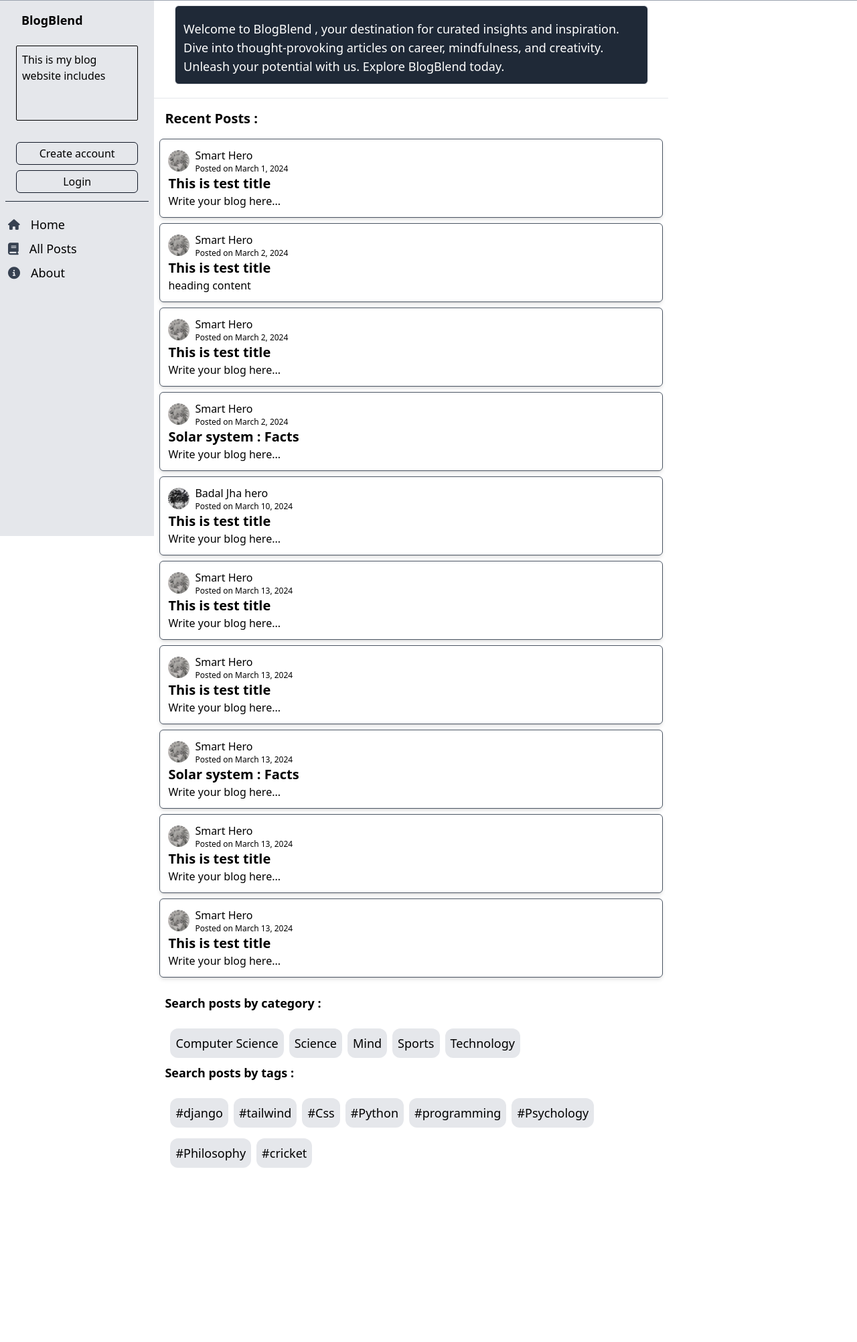
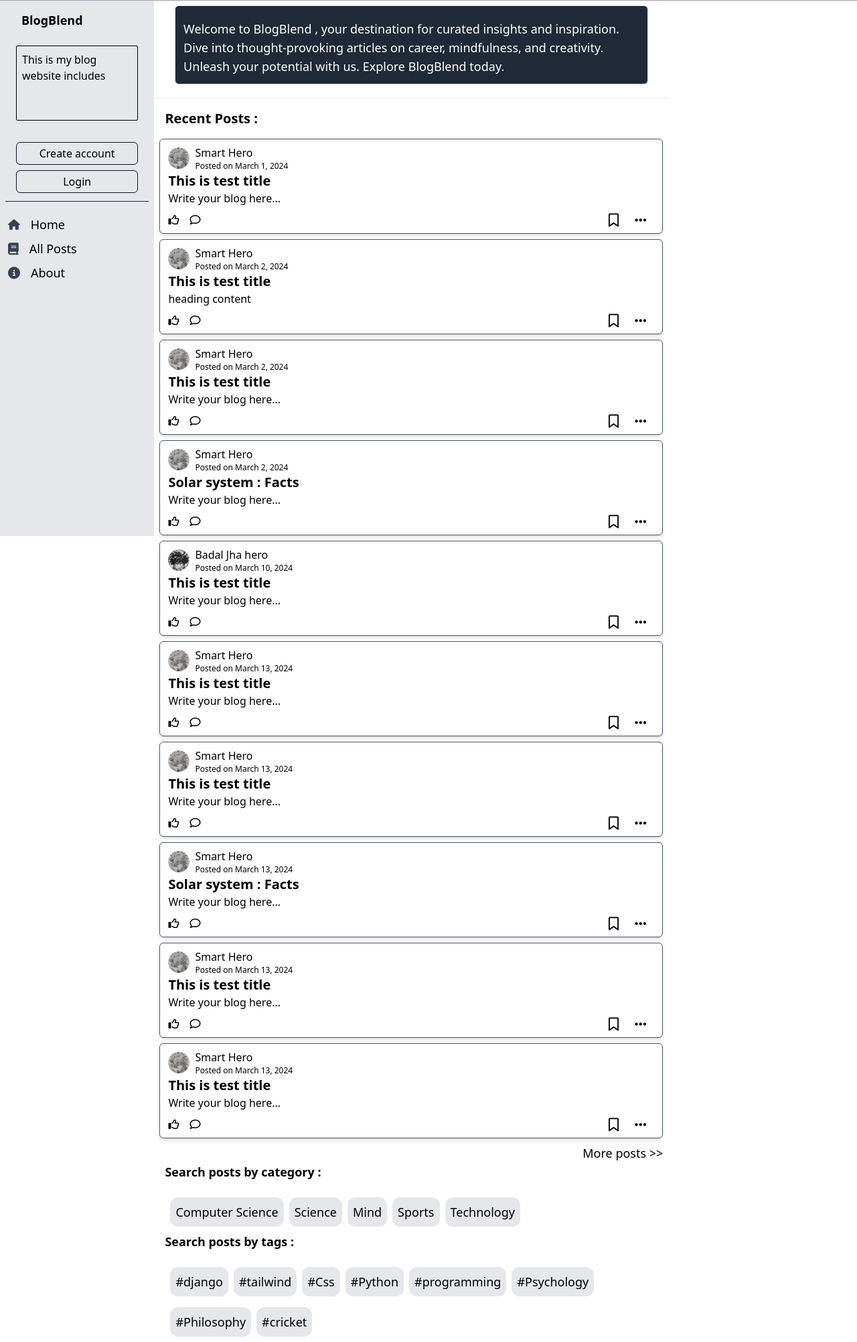
Before and after one commit to Aakashmid/DjangoBlogApp, a Django app: page / in a window 1280 px wide. Shown: the part 56-2059 px from the top of the page at 67% size. Before the commit the page ends 1799 px from the top, so only its background shows below. Run offline with Django 4.2, Linux system fonts and the light colour scheme; data comes from the database, SQL or seed files in the repository; both versions use the stored data as it was after the commit; some libraries are stand-ins or nearby versions.

Commit message:
Update index.html an d blogPosts.html

```diff
--- a/App/views.py
+++ b/App/views.py
@@ -12,7 +12,7 @@ from datetime import datetime, timedelta
 # Create your views here.
 def home(request):
     # incomplet , write logic for showing recent posts
-    allPosts=Post.objects.filter(publish_time__gte=timezone.now()-timedelta(days=2)).order_by('-read_count')[:10]
+    allPosts=Post.objects.filter(publish_time__gte=timezone.now()-timedelta(days=5)).order_by('-read_count')[:10]
     postTags=Tag.objects.all()[:8]
     postCats=PostCategory.objects.all()[:10]
     parms={"allPosts":allPosts,'postTags':postTags,'Categories':postCats}
--- a/static/src/output.css
+++ b/static/src/output.css
@@ -682,12 +682,20 @@ video {
   float: left;
 }
 
+.clear-end {
+  clear: inline-end;
+}
+
 .clear-left {
   clear: left;
 }
 
 .clear-right {
   clear: right;
+}
+
+.m-2 {
+  margin: 0.5rem;
 }
 
 .mx-1 {
@@ -1076,6 +1084,12 @@ video {
   margin-bottom: calc(1.5rem * var(--tw-space-y-reverse));
 }
 
+.space-y-0 > :not([hidden]) ~ :not([hidden]) {
+  --tw-space-y-reverse: 0;
+  margin-top: calc(0px * calc(1 - var(--tw-space-y-reverse)));
+  margin-bottom: calc(0px * var(--tw-space-y-reverse));
+}
+
 .overflow-hidden {
   overflow: hidden;
 }
@@ -1693,6 +1707,10 @@ video {
   background-color: rgb(255 255 255 / var(--tw-bg-opacity));
 }
 
+.active\:text-\[19px\]:active {
+  font-size: 19px;
+}
+
 .active\:font-semibold:active {
   font-weight: 600;
 }
@@ -1710,6 +1728,11 @@ video {
 .active\:text-white:active {
   --tw-text-opacity: 1;
   color: rgb(255 255 255 / var(--tw-text-opacity));
+}
+
+.active\:text-blue-600:active {
+  --tw-text-opacity: 1;
+  color: rgb(37 99 235 / var(--tw-text-opacity));
 }
 
 .active\:outline:active {
@@ -1849,6 +1872,10 @@ video {
     font-size: 1.125rem;
     line-height: 1.75rem;
   }
+
+  .lg\:hover\:underline:hover {
+    text-decoration-line: underline;
+  }
 }
 
 @media (min-width: 1280px) {
--- a/templates/App/index.html
+++ b/templates/App/index.html
@@ -6,6 +6,8 @@
 
 {% block body %}
 <div class="container ">
+    {% if user.is_authenticated %}
+    {% else %}
     <div class="w-[92%] p-3   mb-5 mt-2  jumbotron mx-auto border-[1px] rounded-md text-white bg-gray-800 ">
         <p class="text-lg mt-2">Welcome to BlogBlend , your destination for curated insights and inspiration. Dive into
             thought-provoking articles on career, mindfulness, and creativity. Unleash your potential with us. Explore
@@ -13,17 +15,18 @@
 
     </div>
     <hr>
+    {% endif %}
     <h1 class="ml-4 font text-xl font-semibold mt-4">Recent Posts :</h3>
         <div class="mt-4 flex flex-col space-y-2 px-2">
             {% for post in allPosts %}
-            <div class="card border-gray-600 border-[1px] rounded-md shadow-md p-3">
+            <div class="card border-gray-600 border-[1px] rounded-md shadow-md px-3 pt-2">
                 <div class="upper-part flex-col   ">
                     <a href="{% url 'App:Author Profile' post.author_id %}" class="author-name ">
                         <div class="flex items-center space-x-2">
                             <div class="author-profile-image w-8 rounded-full h-8 overflow-hidden">
                                 <img src="/media/{{post.author.profileImg}}" class="" alt="">
                             </div>
-                            <span class="flex flex-col font-sans ">
+                            <span class="flex flex-col  font-sans ">
                                 <p class="font-normal">
                                     {{post.author.user.first_name}} {{post.author.user.last_name}}
                                 </p>
@@ -39,8 +42,8 @@
                             class="flex flex-col  break-words    {% if post.thImg != '' %} w-[80%] {% else %}w-auto {% endif %} ">
                             <h1 id="title{{post.id}}" class="title font-semibold text-xl">{{post.title}}</h1>
                             <p class="blog-content">
-                            <div class="preview block lg:hidden">{{post.content|safe|truncatechars_html:50}}</div>
-                            <div class="preview hidden lg:block">{{post.content|safe|truncatechars_html:100}}</div>
+                            <div class="preview block lg:hidden"> {% if post.thImg != ''%} {{post.content|safe|truncatechars_html:45}} {% else %} {{post.content|safe|truncatechars_html:50}} {% endif %}</div>
+                            <div class="preview hidden lg:block">{{post.content|safe|truncatechars_html:150}}</div>
                             </p>
                         </div>
                         {% if post.thImg != '' %}
@@ -50,12 +53,36 @@
                         {% endif %}
                     </div>
                 </a>
-                <div class="footer-part flex justify-between"></div>
+                <div class="footer-part flex items-center justify-between py-2">
+                    <span class="flex space-x-4 items-center ">
+                        <a href="" class=""><i class="fa-regular fa-thumbs-up "></i></a>
+                        <a href="" class=""><i class="fa-regular fa-comment "></i></a>
+                    </span>
+                    <span class="flex space-x-6 items-center mx-3">
+                        <a role="button" class="bookmark" onclick="SavePost(this)" id="Save_post{{post.id}}"><i
+                                class="fa-regular fa-bookmark fa-lg"></i></a>
+                        <a role="button" class="three-dots cursor-pointer"><i
+                                class="fa-solid fa-ellipsis fa-lg"></i></a>
+                        <span id="Option_box{{post.id}}"
+                            class="absolute bg-white  hidden p-2 border-gray-500 border rounded ">
+                            <ul class="flex flex-col">
+                                <li class="" id="follow_op">
+                                    Follow
+                                </li>
+                            </ul>
+                        </span>
+                    </span>
+                </div>
             </div>
             {% endfor %}
 
         </div>
-        <div class="tags-container ml-4 mt-6">
+        <div class="mt-2">
+            <span class="float-end "><a href="{% url 'App:Blogs'%}"
+                    class="p-2 text-lg font-medium lg:hover:underline   active:text-blue-600 rounded">More posts
+                    >></a></span>
+        </div>
+        <div class="tags-container ml-4 mt-6 clear-end">
             <h3 class="font-semibold text-lg">Search posts by category :</h3>
             <div class="tags-box w-full p-2 mt-2">
                 {% for cat in Categories %}
```
Also changed, not shown: templates/App/blog_posts.html (+21 -0 lines), db.sqlite3.
